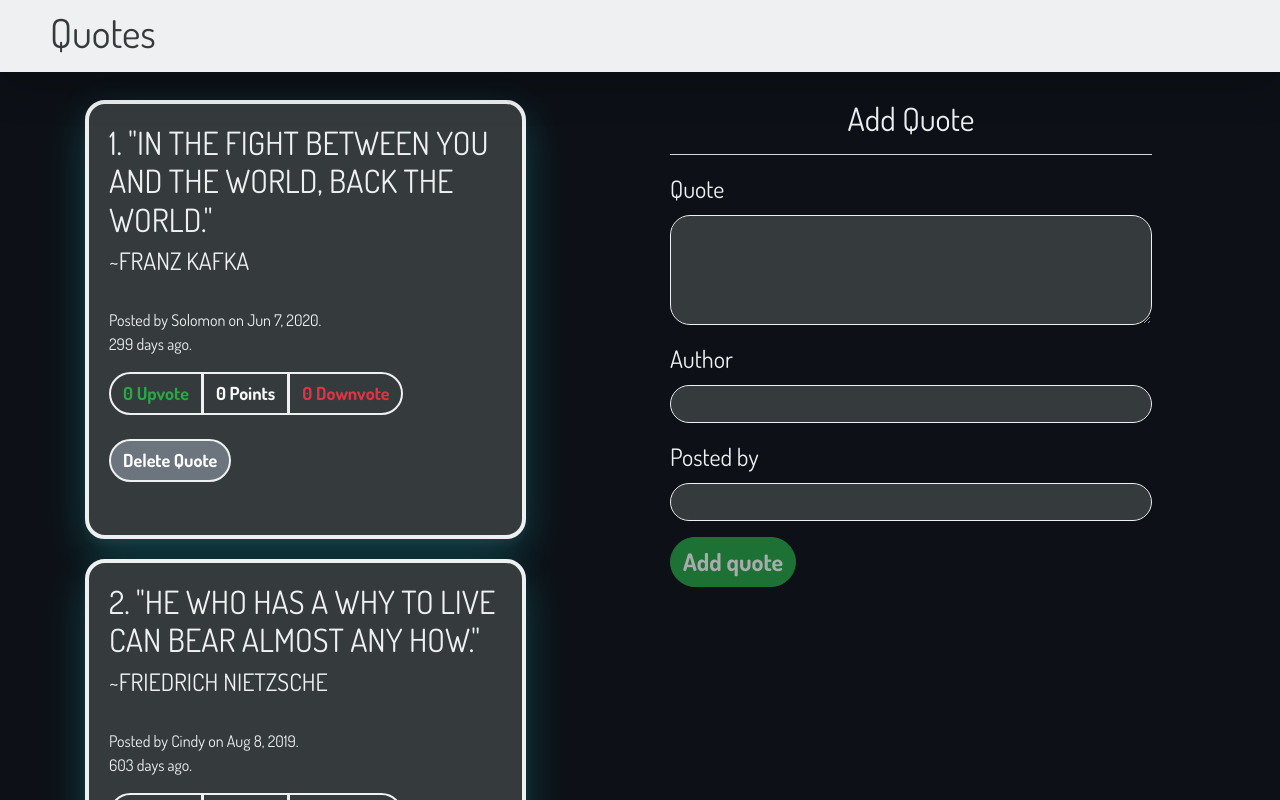
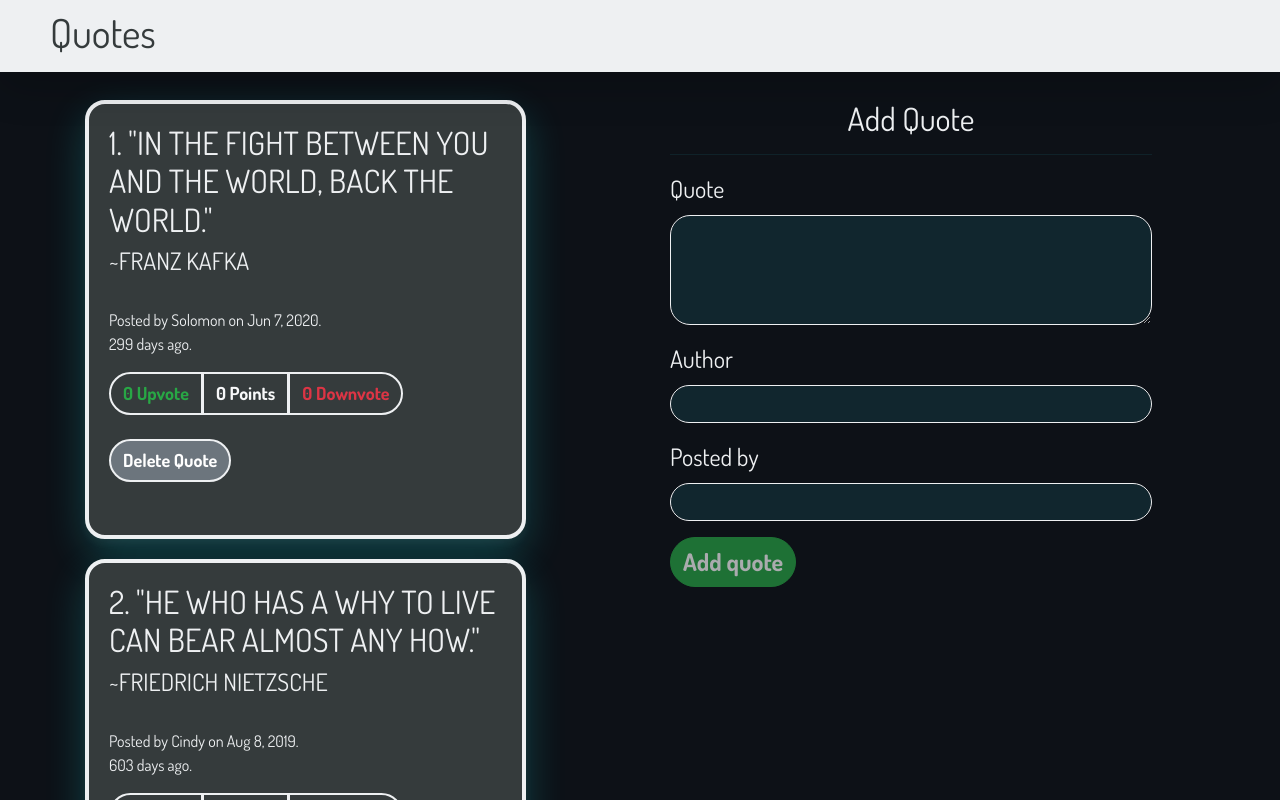
Before and after one commit to Brian-Weloba/Quotes, an Angular app: page / in a window 1280 px wide. Shown: the top 800 px of the page. Built offline with nearby package versions, Linux system fonts and the light colour scheme.

Commit message:
Update quote-form.component.css

```diff
--- a/src/app/quote-form/quote-form.component.css
+++ b/src/app/quote-form/quote-form.component.css
@@ -1,12 +1,12 @@
     .form-control {
-        background-color: #353b3c;
+        background-color: #11262e;
         color: #EEF0F2;
         border-color: #EEF0F2;
         border-radius: 20px;
     }
 
     hr {
-        background-color: #eef0f2;
+        background-color: #11262e;
     }
 
     #form {
```
